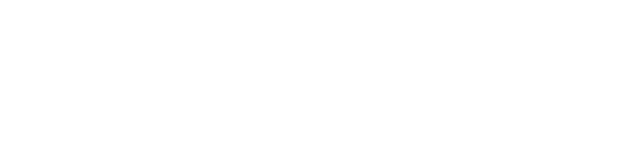
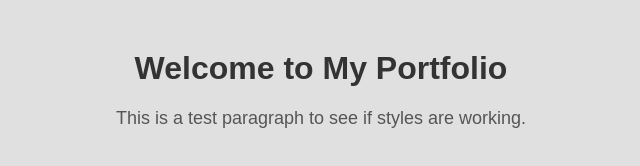
Before and after one commit to chas-academy/u02-cv-portfolio-jhelgodt, a plain HTML site: page index.html in a window 1280 px wide. Shown: the whole page, without its empty margins (319-959 px from the left). Drawn offline with Linux system fonts and the light colour scheme.

Commit message:
feat: add basic styling and structure to main.scss and index.html

```diff
--- a/index.html
+++ b/index.html
@@ -3,7 +3,11 @@
   <head>
     <meta charset="UTF-8" />
     <meta name="viewport" content="width=device-width, initial-scale=1.0" />
-    <title>Document</title>
+    <title>Portfolio</title>
+    <link rel="stylesheet" href="main.css" />
   </head>
-  <body></body>
+  <body>
+    <h1>Welcome to My Portfolio</h1>
+    <p>This is a test paragraph to see if styles are working.</p>
+  </body>
 </html>
--- /dev/null
+++ b/main.scss
@@ -0,0 +1,19 @@
+// main.scss
+
+// Testa grundläggande styling
+body {
+  background-color: #e0e0e0; // En ljusgrå bakgrund för hela sidan
+  font-family: Arial, sans-serif;
+}
+
+h1 {
+  color: #333; // En mörkare färg för huvudrubriker
+  text-align: center;
+  margin-top: 50px;
+}
+
+p {
+  font-size: 18px;
+  color: #555; // Ljusgrå för brödtext
+  text-align: center;
+}
```
Also changed, not shown: main.css (added), style.scss (deleted), 1 other file.
